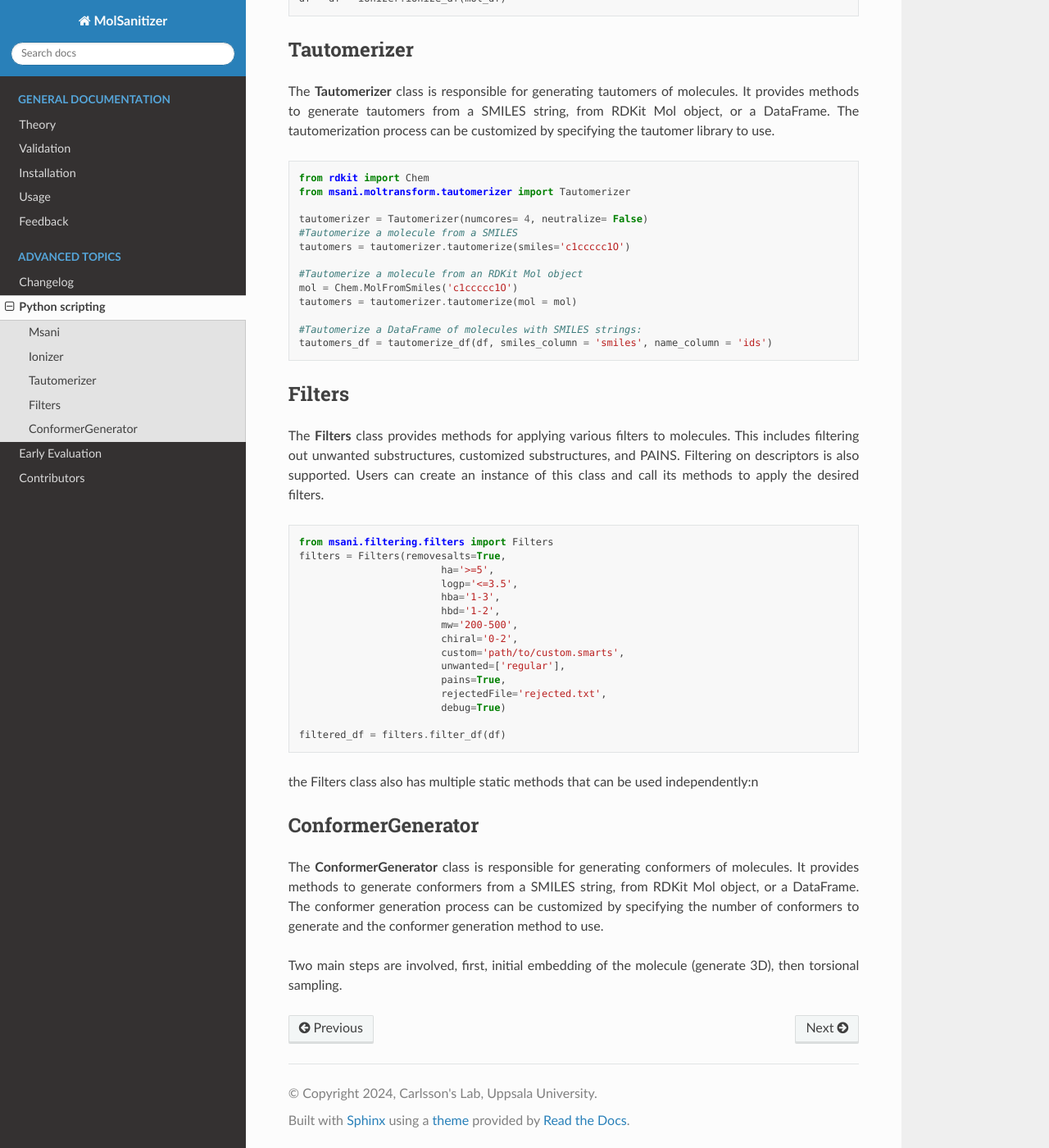
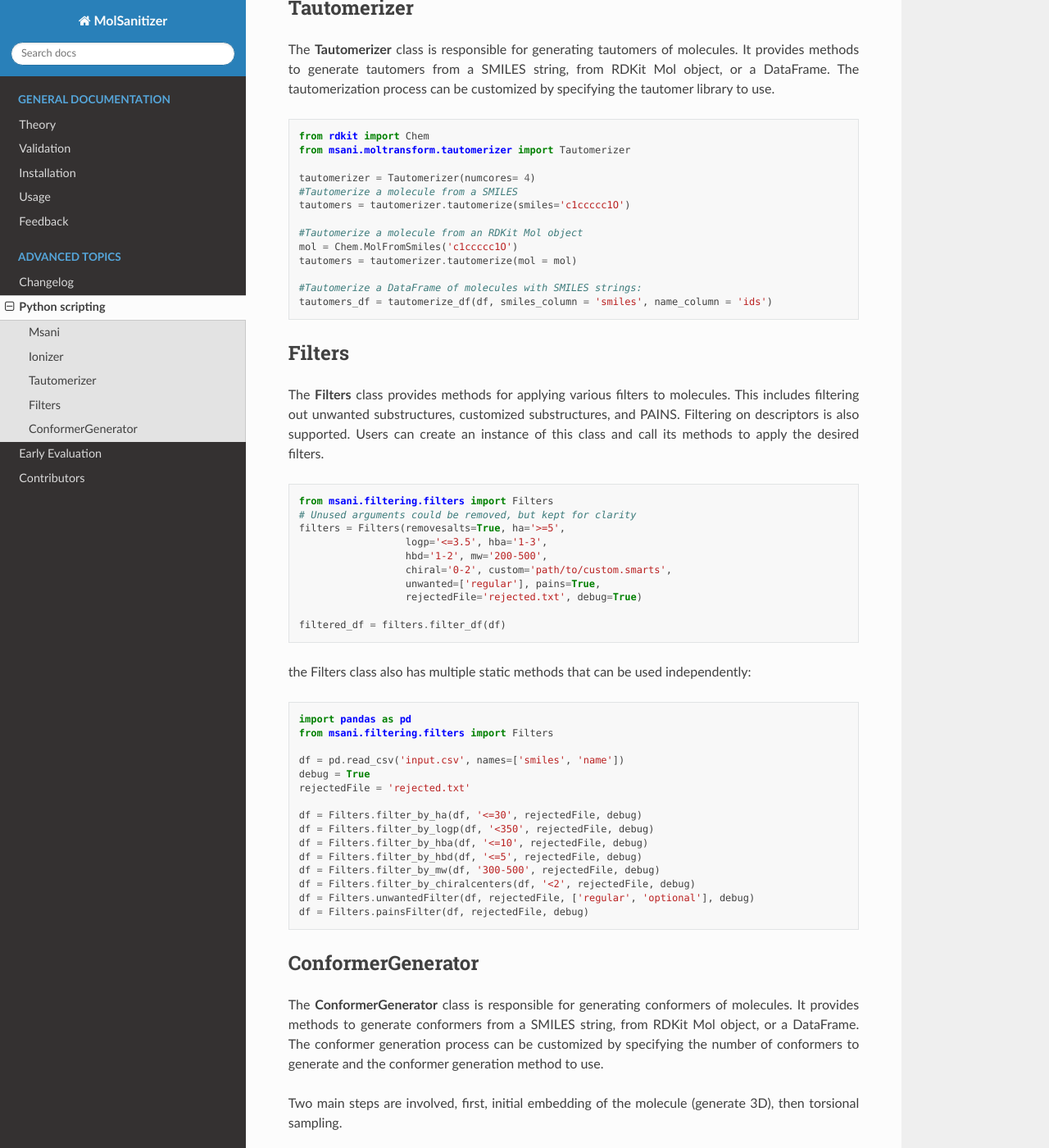
Before and after one commit to phonglam3103/msani-readthedocs, a Sphinx documentation site: the page built from docs/source/python.rst, in a window 1280 px wide and 1400 px high, scrolled down 1144 px. Shown: the whole window at 82% size. Built offline with Sphinx 7.4.7 and the Read the Docs theme 3.1.0, drawn with Linux system fonts in a browser that asks for light colours; formulas are drawn with MathJax 3; some of the changed text lies outside the part shown.

Commit message:
Improved formats for Filters

```diff
--- a/docs/source/python.rst
+++ b/docs/source/python.rst
@@ -61,7 +58,7 @@ The **Tautomerizer** class is responsible for generating tautomers of molecules.
     from rdkit import Chem
     from msani.moltransform.tautomerizer import Tautomerizer
 
-    tautomerizer = Tautomerizer(numcores= 4, neutralize= False)
+    tautomerizer = Tautomerizer(numcores= 4)
     #Tautomerize a molecule from a SMILES
     tautomers = tautomerizer.tautomerize(smiles='c1ccccc1O')
 
@@ -81,24 +78,20 @@ The **Filters** class provides methods for applying various filters to molecules
 .. code-block:: python
 
     from msani.filtering.filters import Filters
-    filters = Filters(removesalts=True,
-                            ha='>=5',
-                            logp='<=3.5',
-                            hba='1-3',
-                            hbd='1-2',
-                            mw='200-500',
-                            chiral='0-2',
-                            custom='path/to/custom.smarts',
-                            unwanted=['regular'],
-                            pains=True,
-                            rejectedFile='rejected.txt',
-                            debug=True)
+    # Unused arguments could be removed, but kept for clarity
+    filters = Filters(removesalts=True, ha='>=5',
+                      logp='<=3.5', hba='1-3',
+                      hbd='1-2', mw='200-500',
+                      chiral='0-2', custom='path/to/custom.smarts',
+                      unwanted=['regular'], pains=True,
+                      rejectedFile='rejected.txt', debug=True)
 
     filtered_df = filters.filter_df(df)
 
-the Filters class also has multiple static methods that can be used independently:\n
+the Filters class also has multiple static methods that can be used independently:
 
 .. code-block:: python
+
     import pandas as pd
     from msani.filtering.filters import Filters
 
```
Also changed, not shown: other parts of docs/source/python.rst (+1 -4 lines).
